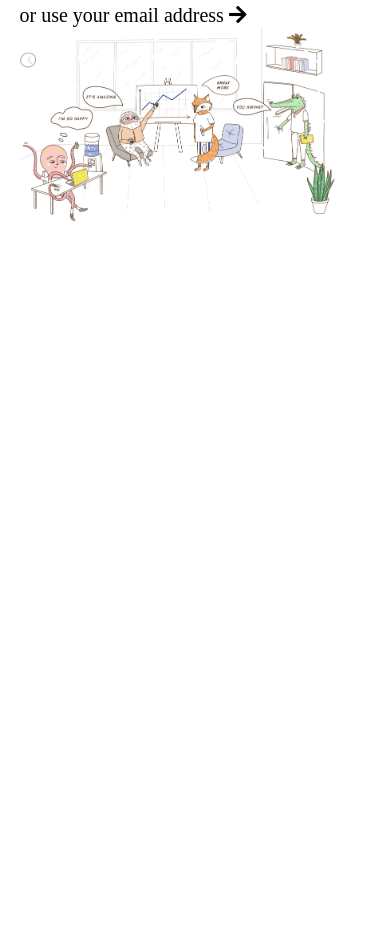
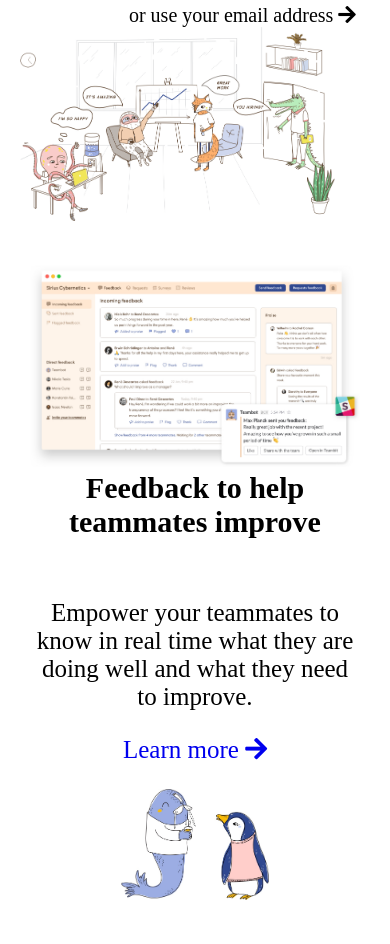
Before and after one commit to APPRENDISTA44/node-sass-teambit, a website: page index.html in a window 390 px wide. Shown: the part 917-1861 px from the top of the page. Before the commit the page ends 1142 px from the top, so only its background shows below. Drawn offline with nearby package versions, Linux system fonts and the light colour scheme.

Commit message:
altra section main responsive

```diff
--- a/index.html
+++ b/index.html
@@ -40,8 +40,9 @@
             <hr>
           </nav>
       </header>
-
+    </div>
       <main>
+        <div class="container">
          <section id="jumbotron">
            <div class="testo">
              <h1>Understand, recognized and develop your people</h1>
@@ -56,10 +57,21 @@
              <img src="img/illustration-main.jpg" alt="illustration">
            </div>
          </section>
+        </div>
+       <section id="feedback">
+         <div class="immagine">
+           <img src="img/employee-feedback.jpg" alt="employee-feedback">
+         </div>
+         <div class="testo">
+           <h4>Feedback to help teammates improve</h4>
+           <p>Empower your teammates to know in real time what they are doing well and what
+           they need to improve.</p>
+           <a href="#">Learn more <i class="fas fa-arrow-right"></i> </a>
+           <img src="img/communication.jpg" alt="communication">
+         </div>
+       </section>
+      </main>
 
-
-      </main>
-    </div>
 
 
     <!-- codice js -->
--- a/src/js/script.js
+++ b/src/js/script.js
@@ -1,4 +1,5 @@
 $(document).ready(function () {
+
 
   $(document).on('click','li.burger',
   function () {
@@ -13,5 +14,4 @@ $(document).ready(function () {
     $('li.burger').show();
     $('ul.menu_responsive').removeClass('active')
   });
-
 });
--- a/src/scss/partials/_common.scss
+++ b/src/scss/partials/_common.scss
@@ -16,3 +16,9 @@ hr{
 .menu_responsive.active{
   display: flex;
 }
+section{
+  margin-bottom: 40px;
+}
+a{
+  text-decoration: none;
+}
--- a/src/scss/partials/_main.scss
+++ b/src/scss/partials/_main.scss
@@ -7,7 +7,7 @@
     }
     h3{
       margin-top: 20px;
-      font-size: 40px;
+      font-size: $h3_size;
     }
     p {
       margin-top: 70px;
@@ -27,7 +27,6 @@
     a{
       display: inline-block;
       color: black;
-      text-decoration: none;
       margin-top: 10px;
       font-size: 20px;
     }
@@ -46,16 +45,64 @@
     flex-wrap: wrap;
 
     .testo{
+      text-align: center;
       flex-basis: 100%;
     }
     .immagine{
       flex-basis: 100%;
       padding: 0;
-      img{
-        width: 90%
-     }
+
     }
+  }
+}
 
+#feedback{
+  display: flex;
+  padding: 0 30px;
+  .immagine{
+    flex-basis: 40%;
+    img{
+      width: 100%
+   }
   }
+  .testo{
+    flex-basis: 60%;
+    h4{
+      font-size: $h4_size;
+      width: 30%;
+      margin-bottom: 60px;
+    }
+    p{
+      width: 35%;
+      font-size: $p_size;
+    }
+    a{
+      display: block;
+      margin: 25px 0;
+      font-size: $p_size;
+    }
+    img{
+      width: 45%;
+    }
+  }
+}
+@media (max-width: $width_responsive){
+  #feedback{
+    flex-wrap: wrap;
 
+    .testo{
+      flex-basis: 100%;
+      text-align: center;
+      h4{
+        width: 100%;
+      }
+      p{
+        width: 100%;
+      }
+
+    }
+    .immagine{
+      flex-basis: 100%;
+    }
+  }
 }
--- a/src/scss/partials/_variables.scss
+++ b/src/scss/partials/_variables.scss
@@ -2,3 +2,7 @@
 $width_container: 90%;
 /*larghezza container responsive*/
 $width_responsive: 992px;
+/*font size h3*/
+$h3_size: 40px;
+$h4_size: 30px;
+$p_size: 25px;
```
Also changed, not shown: dist/app.css. Lines whose indentation alone changed are shown as unchanged.
